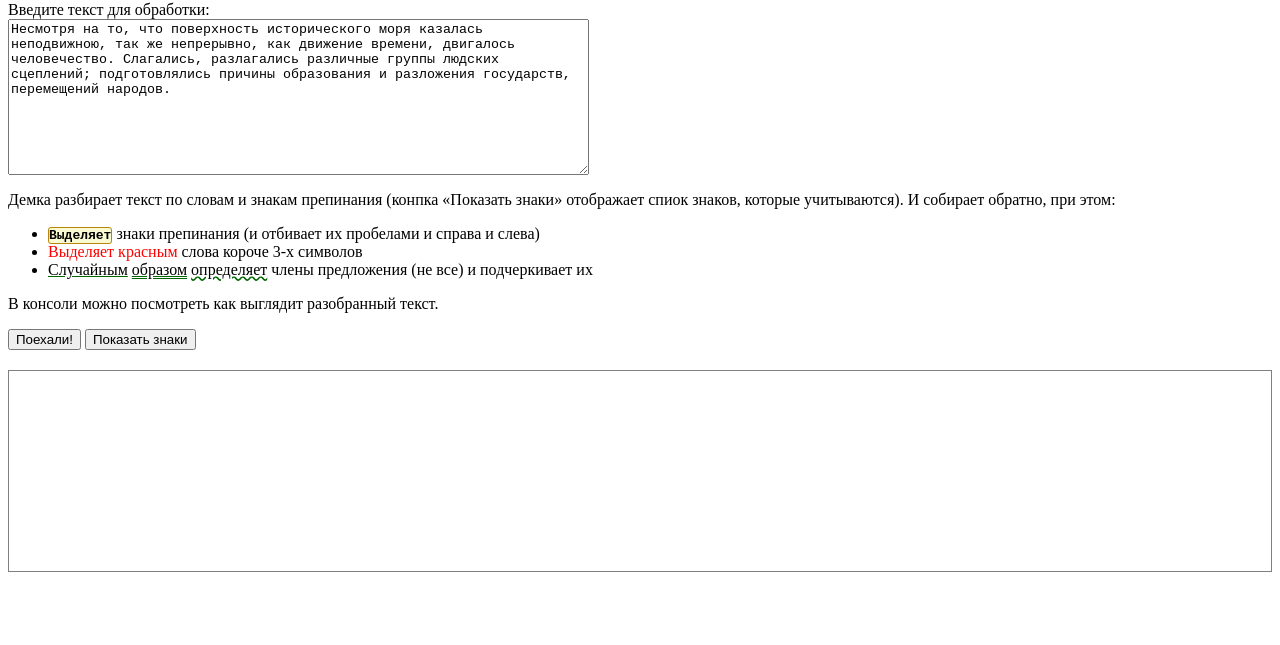
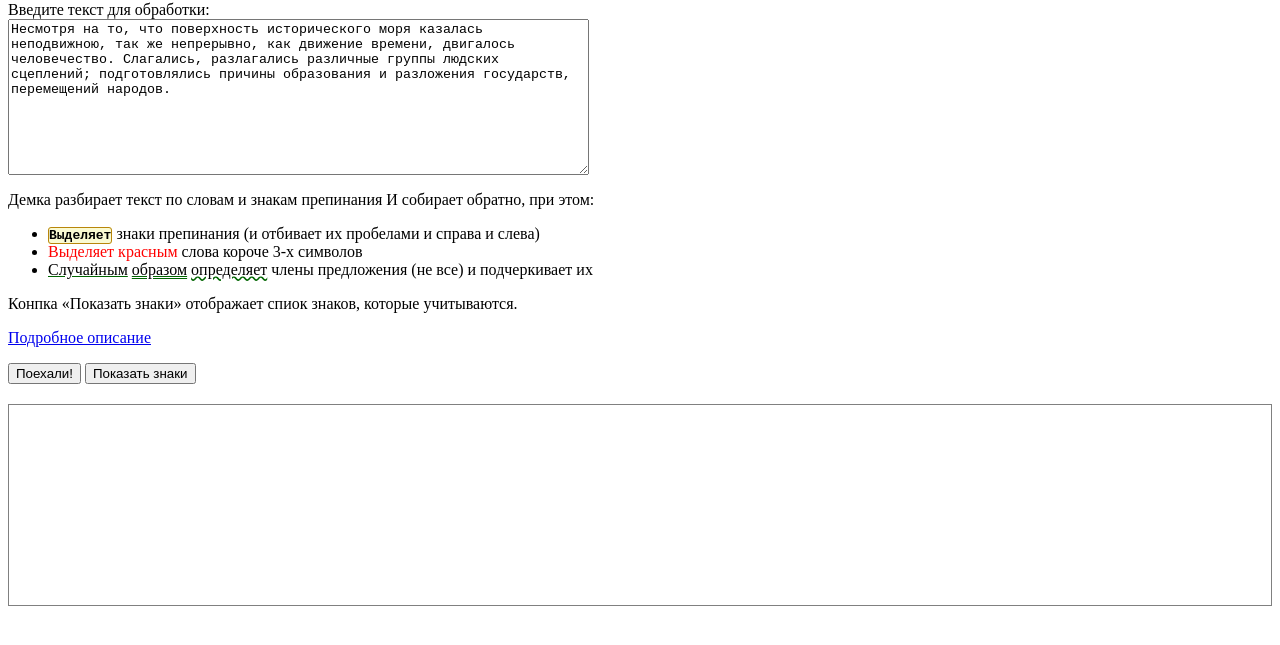
Before and after one commit to nirastor/text-parsing, a plain HTML site: page index.html in a window 1280 px wide. Shown: the part 79-724 px from the top of the page. Drawn offline with Linux system fonts and the light colour scheme.

Commit message:
Add files via upload

```diff
--- a/index.html
+++ b/index.html
@@ -15,7 +15,6 @@
 <div class="description">
     <p class="description__about">
         Демка разбирает текст по словам и знакам препинания
-        (конпка &laquo;Показать знаки&raquo; отображает спиок знаков, которые учитываются).
         И собирает обратно, при этом:
     </p>
     <ul class="description__list-title">
@@ -24,7 +23,10 @@
         <li class="description__list-element"><span class="subject">Случайным</span> <span class="predicate">образом</span> <span class="defenition">определяет</span> члены предложения (не все) и подчеркивает их</li>
     </ul>
     <p class="description__about">
-        В консоли  можно посмотреть как выглядит разобранный текст.
+        Конпка &laquo;Показать знаки&raquo; отображает спиок знаков, которые учитываются.
+    </p>
+    <p class="description__about">
+        <a href="https://github.com/nirastor/text-parsing/blob/master/README.md">Подробное описание</a>
     </p>
 </div>
 <button type="button" id="button" class="button">Поехали!</button>
```
